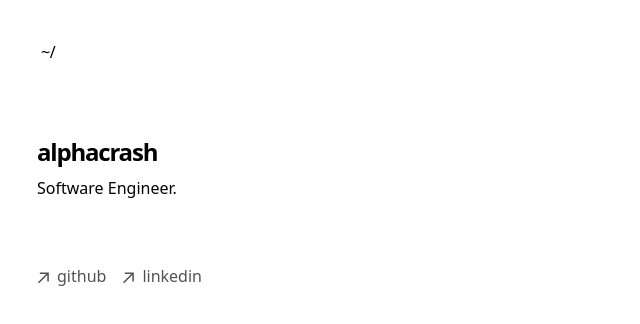
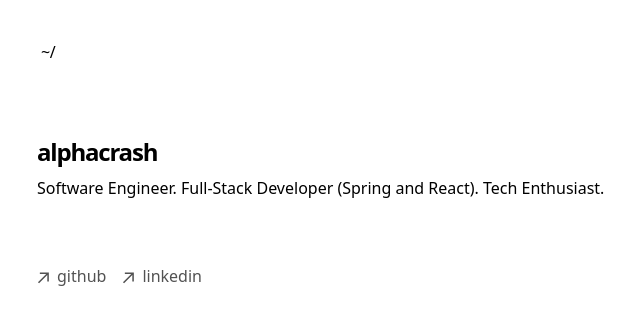
Before and after one commit to alphacrash/alphacrash, a Next.js app: page / in a window 1280 px wide. Shown: the top 324 px of the page, without its empty margins (315-955 px from the left). Built offline with nearby package versions, Linux system fonts and the light colour scheme.

Commit message:
Updated subtitles

```diff
--- a/app/page.tsx
+++ b/app/page.tsx
@@ -7,7 +7,7 @@ export default function Page() {
         alphacrash
       </h1>
       <p className="mb-8">
-        {`Software Engineer.`}
+        {`Software Engineer. Full-Stack Developer (Spring and React). Tech Enthusiast.`}
       </p>
       <div className="my-8">
         <BlogPosts />
```
Also changed, not shown: 2 other files (tests, documents, lock files or other folders).
